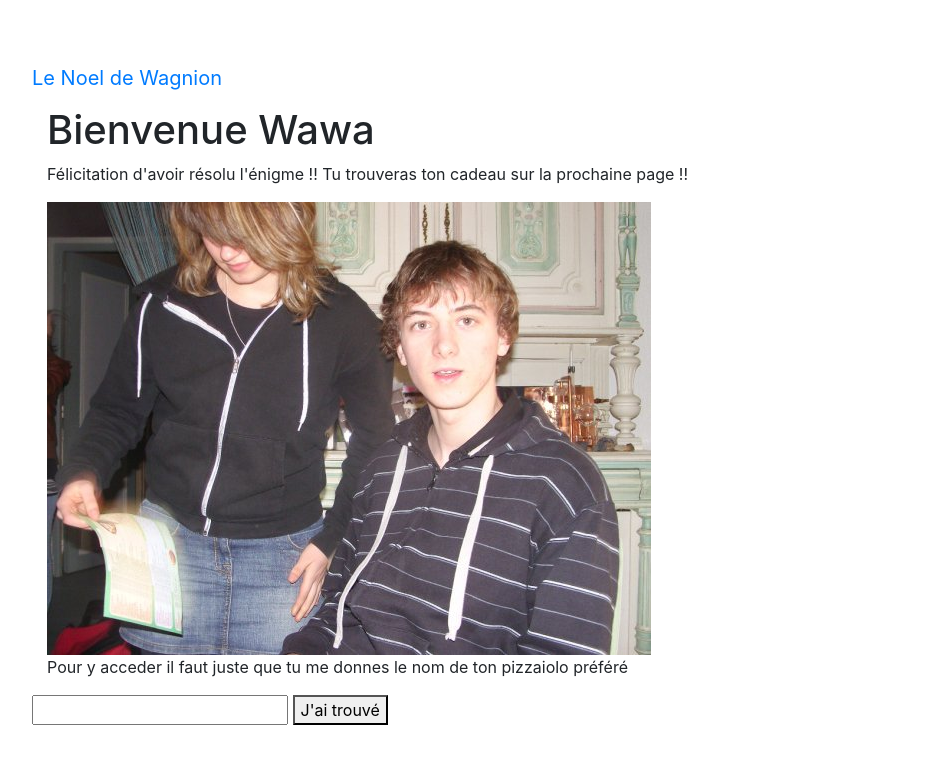
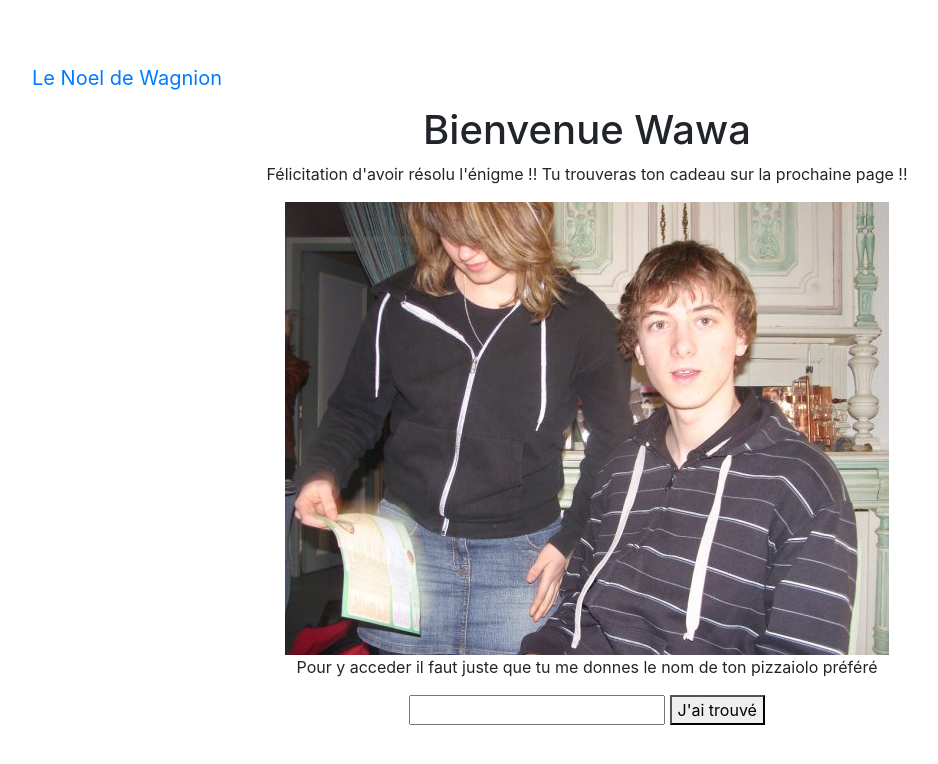
Before and after one commit to Keuwa/Keuwa.github.io, a Jekyll site: the page built from index.html, in a window 1280 px wide. Shown: the top 764 px of the page, without its empty margins (53-991 px from the left). Built offline with Jekyll 4.4.1, drawn with Linux system fonts in a browser that asks for light colours.

Commit message:
for wawa

```diff
--- a/_layouts/default.html
+++ b/_layouts/default.html
@@ -24,7 +24,7 @@
 					</div><!--/.nav-collapse -->
 				</div>
 			</nav>
-			<div class="container">
+			<div class="container text-center">
 				{{ content }}
 				<div class="form_answer">
 					<input id="answer" type="textfield"/>
```
